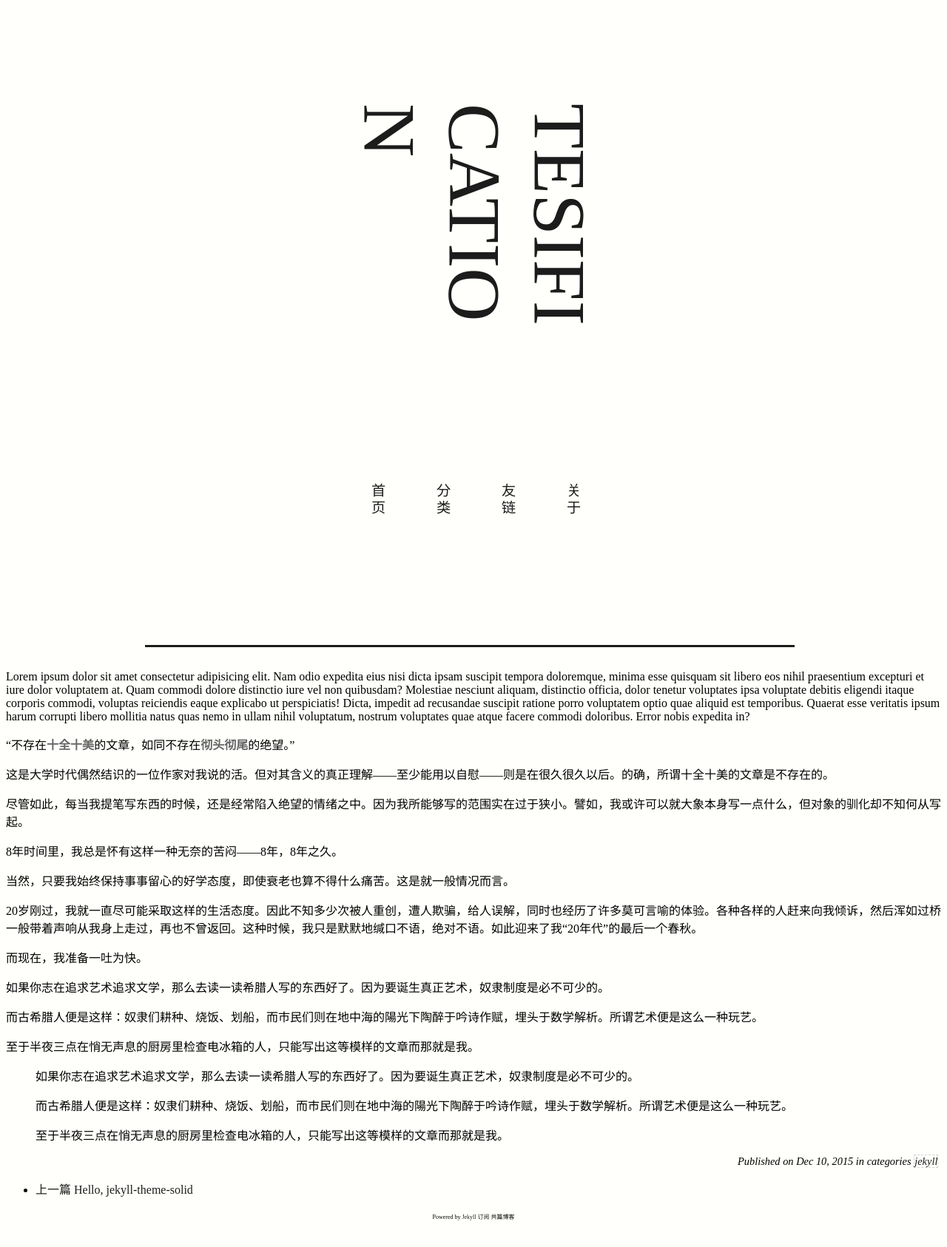
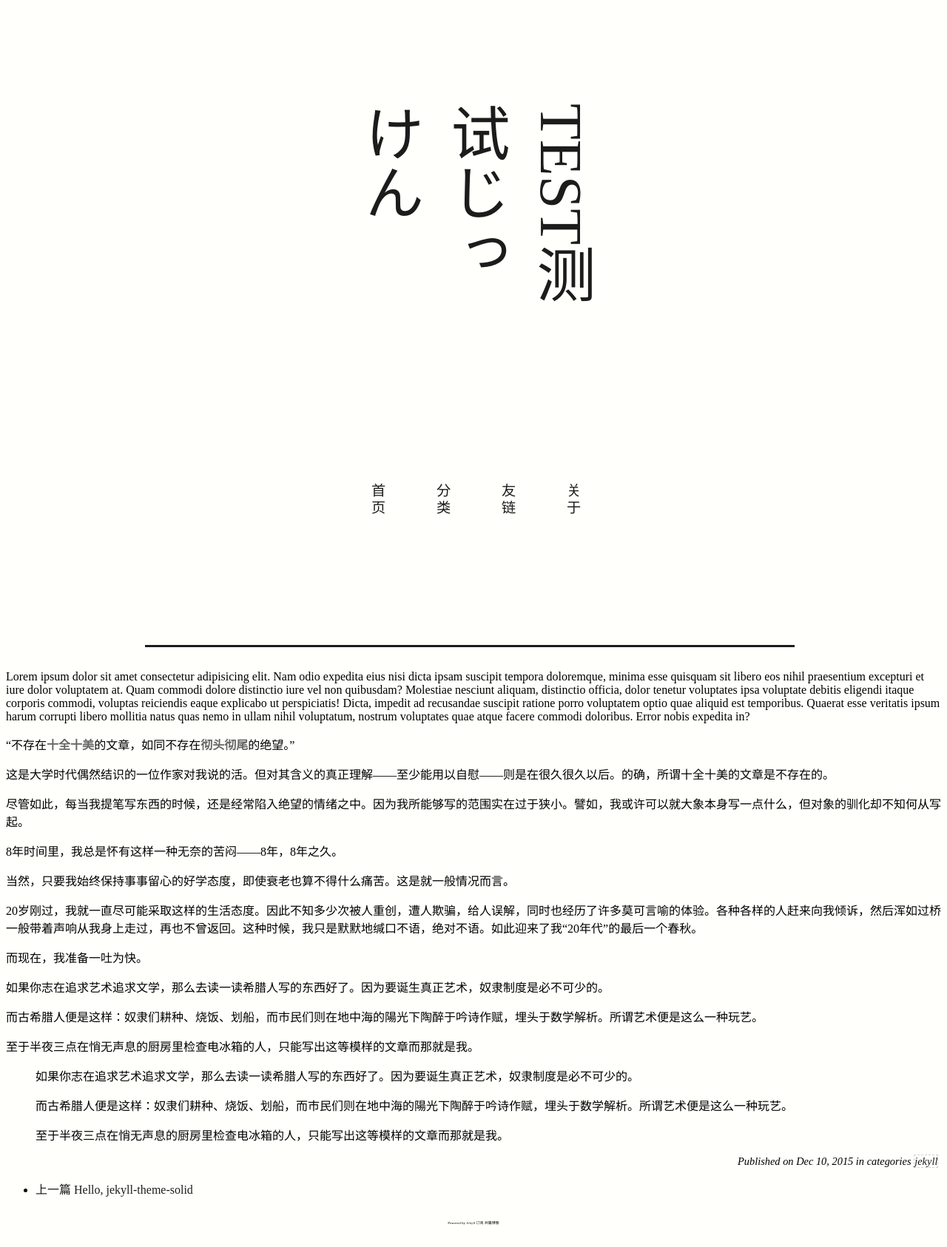
Before and after one commit to Makuraryu/Makuraryu.github.io, a Jekyll site: the page built from _posts/2015-12-10-hello-jekyll-theme-solidarial.md, in a window 1280 px wide. Shown: the whole page at 74% size. Built offline with Jekyll 4.4.1, drawn with Linux system fonts in a browser that asks for light colours; some web fonts are replaced; comment, search, counter and statistics services are not loaded.

Commit message:
Add files via upload

```diff
--- a/_layouts/post.html
+++ b/_layouts/post.html
@@ -1,8 +1,8 @@
 {% include header.html %}
 <div class="container">
     <div id="cover">
-        <div id="title">
-            <span class="title">
+        <div id="posttitle">
+            <span class="posttitle">
                 {{ page.title }}
             </span>
         </div>
--- a/_posts/2015-12-10-hello-jekyll-theme-solidarial.md
+++ b/_posts/2015-12-10-hello-jekyll-theme-solidarial.md
@@ -1,6 +1,6 @@
 ---
 layout: post
-title: TESIFICATION
+title: TEST测试じっけん
 categories: jekyll
 description: say hello
 keywords: jekyll, theme
--- a/css/default.css
+++ b/css/default.css
@@ -1,3 +1,5 @@
+/*首页*/
+
 html{
   background-color: #fffffb;
 }
@@ -113,7 +115,8 @@ html{
   text-indent: 2em;
   display: -webkit-box;
   -webkit-box-orient: vertical;
-  -webkit-line-clamp: 6;
+  line-height: 150%;
+  -webkit-line-clamp: 5;
   font-size: 20px;
 }
 
@@ -123,7 +126,6 @@ html{
   text-align:right;
   font-family: FandolSong;
   font-size: 20px;
-  font-weight: bold;
 }
 
 .paginator{
@@ -132,15 +134,14 @@ html{
   margin:auto;
   font-weight: bold;
   font-family: FandolSong;
-  margin: 10px;
 }
 
-.previous-disabled,.next-disabled,.topage{
+.previous-disabled,.next-disabled,.current-page{
   color: #91989f;
 }
 
 
-.previous,.next,.current-page{
+.previous,.next,.topage{
   color: #1c1c1c;
 }
 .previous::before{
@@ -161,13 +162,30 @@ html{
   opacity: 1;
 }
 .footer{
-  margin: 20px;
+  margin: 30px;
   font-family: FandolSong;
+  font-size: 10px;
 }
 
+/*文章页*/
+
+#posttitle{
+  position: absolute;
+  display: flex;
+  width: 99vw;
+  top: 15%;
+  height: 300px;
 
 
-
+}
+.posttitle{
+  writing-mode: vertical-rl;
+  font-size: 80px;
+  max-height: 350px;
+  margin: auto;
+  word-wrap: break-word;
+  font-family: FandolSong-Bold;
+}
 
 
 
```
